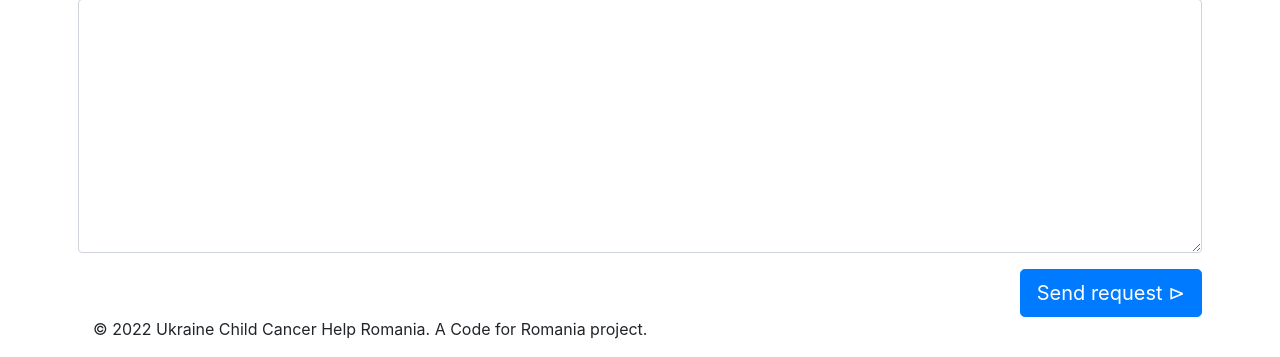
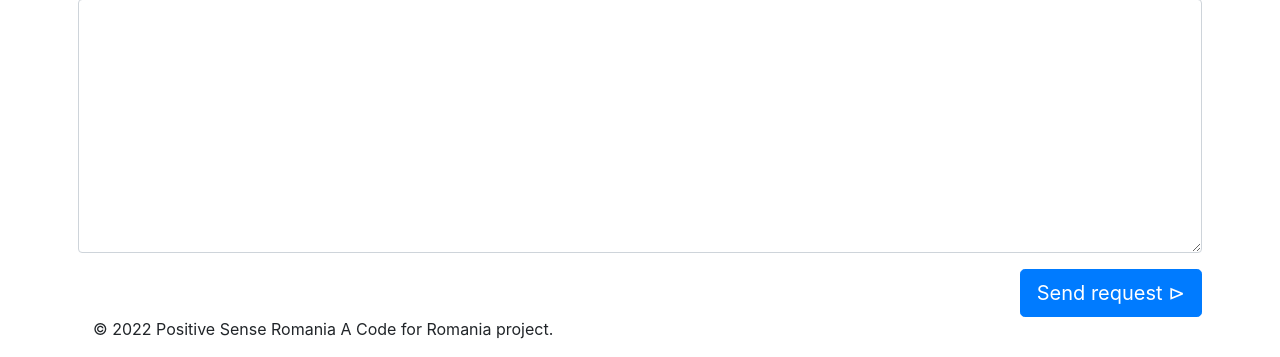
Before and after one commit to code4romania/war-taskforce-sens-pozitiv, a Django app: page /en/request-form/ in a window 1280 px wide. Shown: the part 2672-3029 px from the top of the page. Run offline with Django 3.2, Linux system fonts and the light colour scheme; style sheets or scripts are compiled from the project's sources; some libraries are stand-ins or nearby versions.

Commit message:
external form footer info

```diff
--- a/sens_pozitiv/sens_pozitiv_site/templates/base.html
+++ b/sens_pozitiv/sens_pozitiv_site/templates/base.html
@@ -41,7 +41,7 @@
         <div class="container py-12 lg:py-8 mx-auto">
             <div class="md:flex md:items-center md:justify-between">
                 <p class="mt-8 text-base text-gray-400 md:mt-0 md:order-1 px-2">
-                    © {% now "Y" %} Ukraine Child Cancer Help Romania. {% trans "A Code for Romania project." %}
+                    © {% now "Y" %} Positive Sense Romania {% trans "A Code for Romania project." %}
                 </p>
             </div>
         </div>
```
